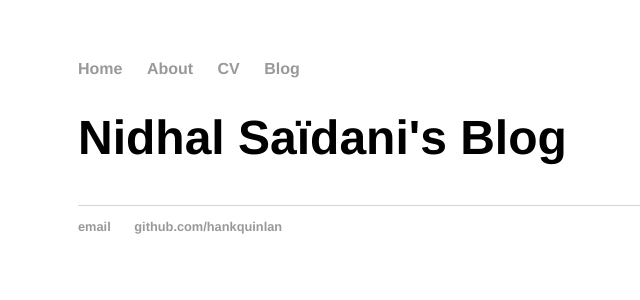
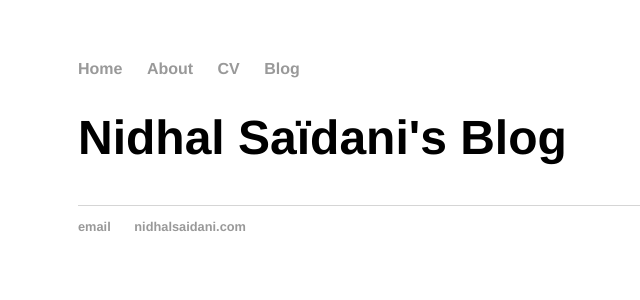
Before and after one commit to nidhalsaidani/nidhalsaidani.github.io, a Jekyll site: the page built from blog/index.html, in a window 1280 px wide. Shown: the top 300 px of the page, without its empty margins (114-754 px from the left). Built offline with Jekyll 4.4.1, drawn with Linux system fonts in a browser that asks for light colours; Markdown is read by kramdown in place of the engine named in the settings.

Commit message:
Update default.html

```diff
--- a/_layouts/default.html
+++ b/_layouts/default.html
@@ -21,8 +21,8 @@
 			</div><!-- /.container -->
 			<footer>
 	    		<ul>
-	        		<li><a href="mailto:hankquinlanhub@gmail.com">email</a></li>
-	        		<li><a href="https://github.com/hankquinlan">github.com/hankquinlan</a></li>
+	        		<li><a href="mailto:contact@nidhalsaidani.com">email</a></li>
+	        		<li><a href="https://nidhalsaidani.com">nidhalsaidani.com</a></li>
 				</ul>
 			</footer>
 		</body>
```
